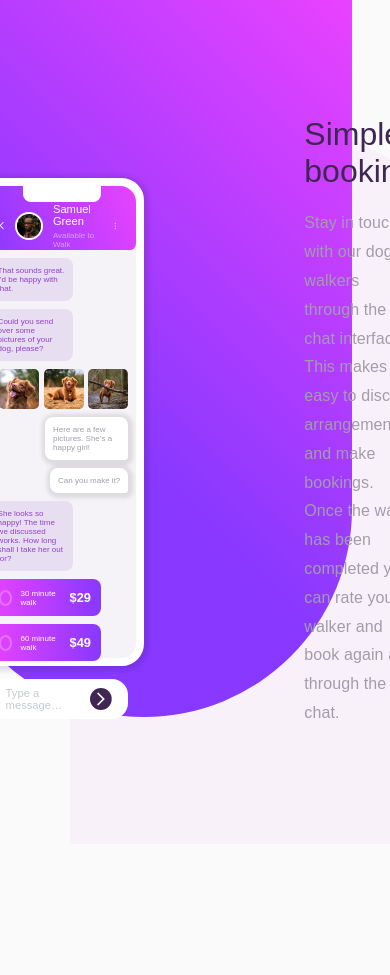
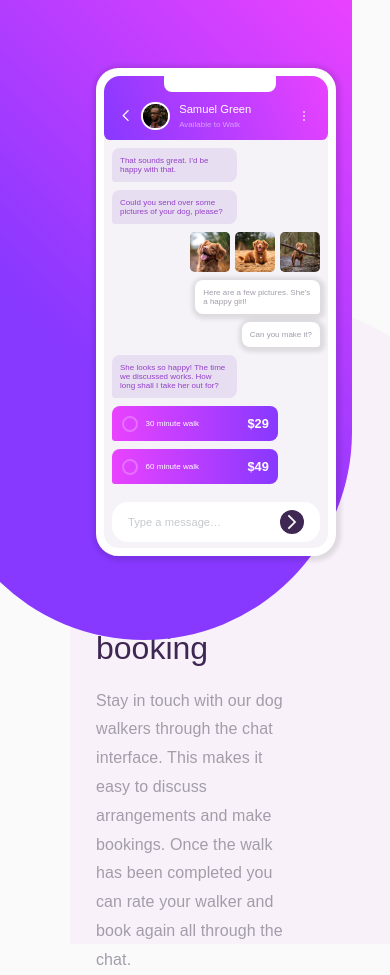
Before and after one commit to confett0/chat-app-css-illustration, a React (Vite) app: page / in a window 390 px wide. Shown: the top 975 px of the page. Before the commit the page ends 844 px from the top, so only its background shows below. Built offline with nearby package versions, Linux system fonts and the light colour scheme.

Commit message:
Add responsive design

```diff
--- a/src/App.css
+++ b/src/App.css
@@ -8,44 +8,46 @@ body {
   background-color: hsl(0, 0%, 98%);
   color: hsl(270, 7%, 64%);
   font-family: 'Rubik Variable', sans-serif;
+  min-height: 100vh;
+  position: relative;
+  max-width: 1440px;
+}
+
+#root {
+  display: flex;
+  flex-wrap: wrap;
+  align-items: center;
+  gap: 3rem;
+  justify-content: space-between;
+  max-width: 1440px;
+  min-height: 100vh;
+  margin: 0 auto;
+  padding: 3rem 3rem 0 3rem;
   position: relative;
 }
 
-body::before {
+.phone-wrap, .text-wrap {
+  align-items: center;
+  display: flex;
+  width: 45%;
+  height: 100%;
+  padding: 3rem;
+}
+
+.phone-wrap {
+  justify-content: end;
+}
+
+.phone-wrap::before {
   background: linear-gradient(45deg, hsl(264, 100%, 61%) 0%, hsl(264, 100%, 61%) 40%, hsl(293, 100%, 63%) 100%);
   border-radius: 0 0 13rem 13rem;
   content: "";
   display: inline-block;
   width: 26rem;
-  height: 85vh;
+  height: 40rem;
   position: absolute;
   left: -4rem;
   top: 0;
-}
-
-body::after  {
-    background: hsl(293, 40%, 96%);
-    border-radius: 13rem 13rem 0 0;
-    content: "";
-    display: inline-block;
-    width: 26rem;
-    height: 85vh;
-    position: absolute;
-    right: -6rem;
-    bottom: 0;
-    z-index: -1;
-}
-
-#root {
-  display: flex;
-  align-items: center;
-  justify-content: center;
-  gap: 10rem;
-  max-width: 1440px;
-  height: 100vh;
-  margin: 0 auto;
-  padding: 3rem;
-  position: relative;
 }
 
 .phone {
@@ -53,8 +55,11 @@ body::after  {
   border: 8px solid #fff;
   border-radius: 1.4rem;
   box-shadow: 1px 1px 4px 4px rgba(0, 0, 0, 0.1);
+  flex-shrink: 0;
   width: 15rem;
   height: 30.5rem;
+  z-index: 5;
+  position: relative;
 }
 
 .app-header {
@@ -180,6 +185,19 @@ body::after  {
   margin-left: auto;
 }
 
+.text-wrap::after {
+  background: hsl(293, 40%, 96%);
+  border-radius: 13rem 13rem 0 0;
+  content: "";
+  display: inline-block;
+  width: 26rem;
+  height: 40rem;
+  position: absolute;
+  right: -6rem;
+  bottom: 0;
+  z-index: -1;
+}
+
 .text {
   max-width: 25rem;
 }
@@ -194,3 +212,18 @@ body::after  {
   letter-spacing: 0.1px;
   line-height: 1.8;
 }
+
+@media screen and (max-width: 900px) {
+  .phone-wrap, .text-wrap {
+    width: 100vw;
+    justify-content: center;
+  }
+
+  .phone-wrap {
+    height: 33rem;
+  }
+
+  .text-wrap {
+    height: 20rem;
+  }
+}
--- a/src/Phone.jsx
+++ b/src/Phone.jsx
@@ -3,9 +3,11 @@ import AppBody from "./AppBody";
 
 export default function Phone() {
   return (
-    <div className="phone">
-      <AppHeader />
-      <AppBody />
+    <div className="phone-wrap">
+      <div className="phone">
+        <AppHeader />
+        <AppBody />
+      </div>
     </div>
   );
 }
--- a/src/Text.jsx
+++ b/src/Text.jsx
@@ -1,5 +1,6 @@
 export default function Text() {
   return (
+    <div className="text-wrap">
       <div className="text">
         <h1> Simple booking</h1>
         <p>
@@ -9,5 +10,6 @@ export default function Text() {
           the chat.
         </p>
       </div>
+    </div>
   );
 }
```
Lines whose indentation alone changed are shown as unchanged.
